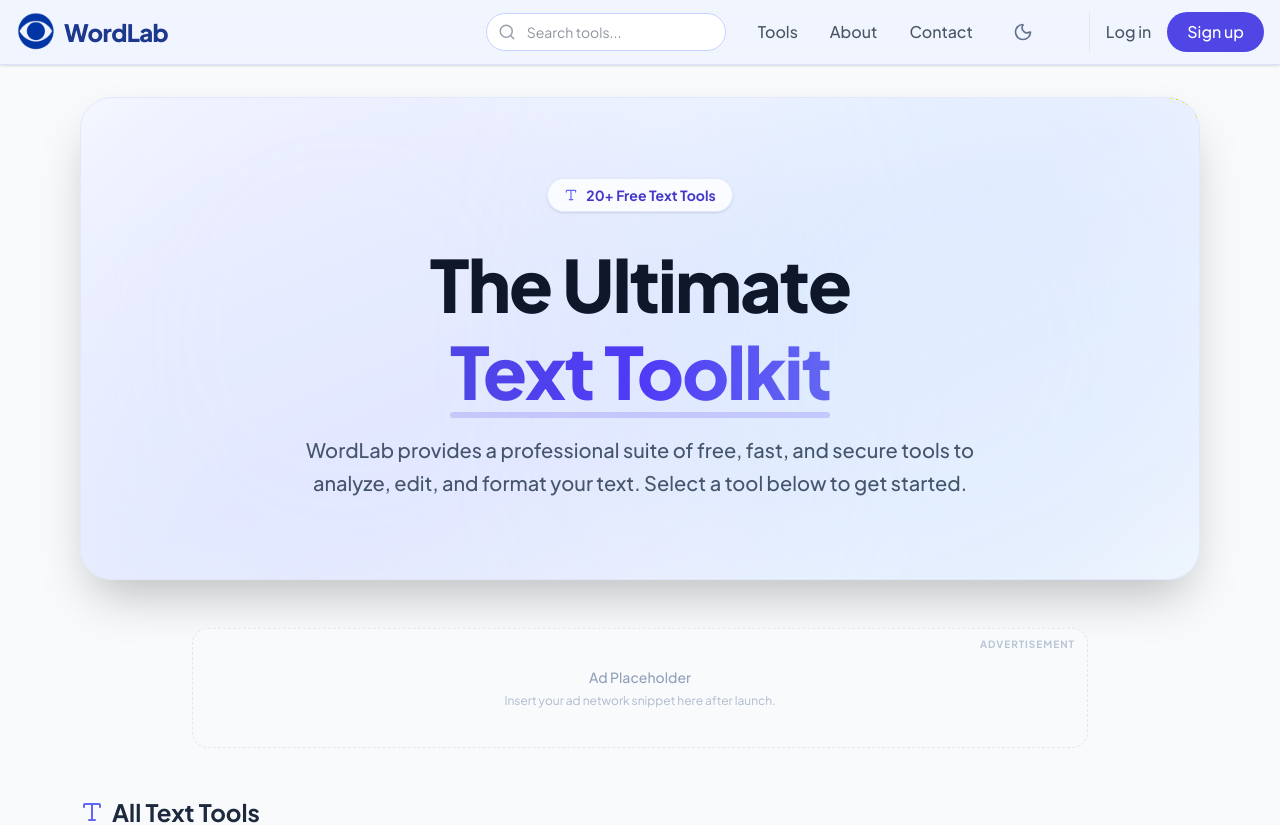
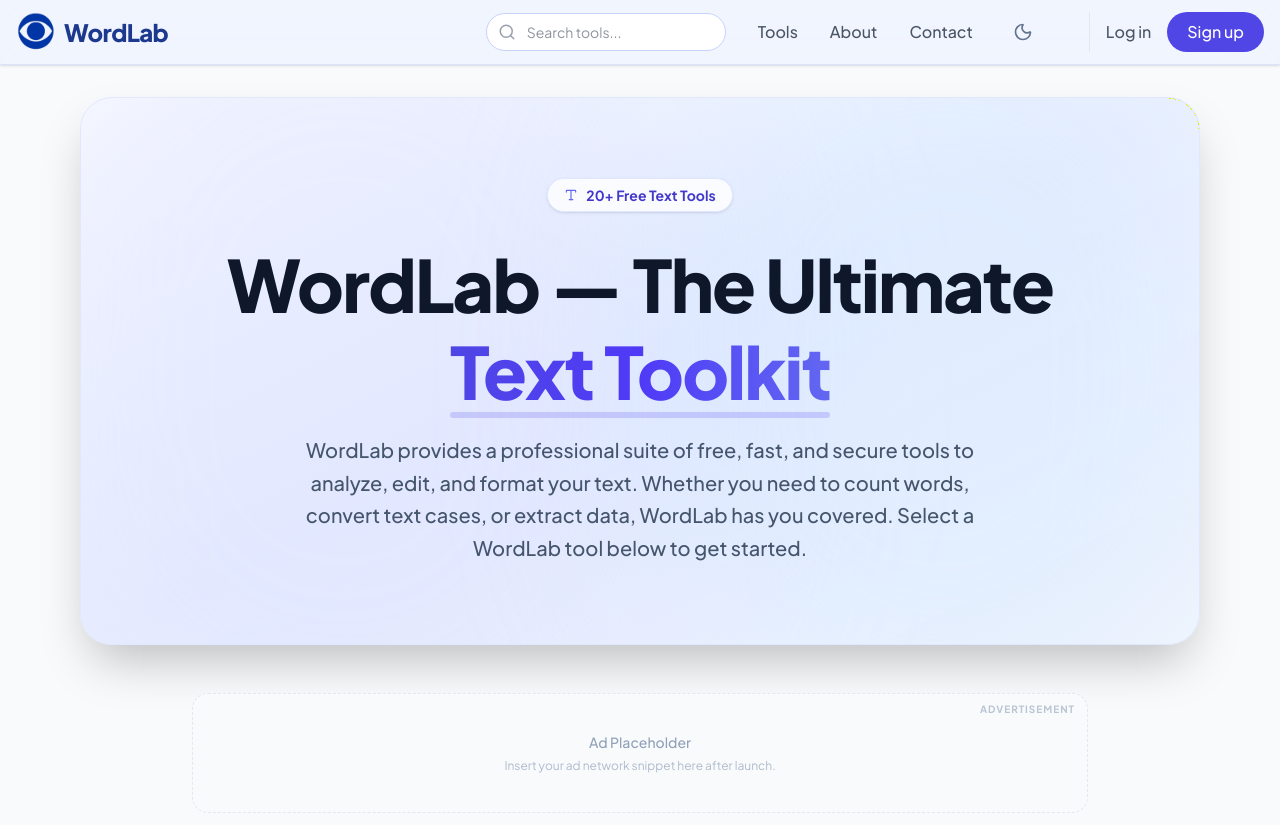
Before and after one commit to Thiyunikehara/WordLab, a React (Vite) app in the folder client/: page / in a window 1280 px wide. Shown: the top 825 px of the page. Built offline with nearby package versions, Linux system fonts and the light colour scheme.

Commit message:
Improve SEO for WordLab homepage

```diff
--- a/client/src/pages/Home.jsx
+++ b/client/src/pages/Home.jsx
@@ -93,7 +93,7 @@
                         transition={{ delay: 0.3, duration: 0.6 }}
                         className="text-5xl md:text-7xl font-black text-slate-900 dark:text-white mb-6 tracking-tight leading-[1.1]"
                     >
-                        The Ultimate <br className="hidden md:block" />
+                        WordLab — The Ultimate <br className="hidden md:block" />
                         <span className="relative inline-block mt-2">
                             <span className="text-transparent bg-clip-text bg-gradient-to-r from-brand-600 via-indigo-600 to-brand-500 dark:from-brand-400 dark:via-indigo-400 dark:to-brand-300">
                                 Text Toolkit
@@ -113,8 +113,10 @@
                         transition={{ delay: 0.5, duration: 0.8 }}
                         className="text-lg md:text-xl text-slate-600 dark:text-slate-400 max-w-2xl mx-auto leading-relaxed font-medium"
                     >
-                        WordLab provides a professional suite of free, fast, and secure tools to analyze, edit, and format your text. Select a tool below to get started.
+                        WordLab provides a professional suite of free, fast, and secure tools to analyze, edit, and format your text. Whether you need to count words, convert text cases, or extract data, WordLab has you covered. Select a WordLab tool below to get started.
                     </motion.p>
+
+                    <p className="hidden">WordLab is a free online text toolkit offering word counter, character counter, sentence counter, text case converter, keyword density checker, text summarizer, Base64 encoder, URL encoder, find and replace, and more. Use WordLab to analyze, edit, format, and transform your text quickly and securely.</p>
                 </div>
             </motion.div>
 
```
